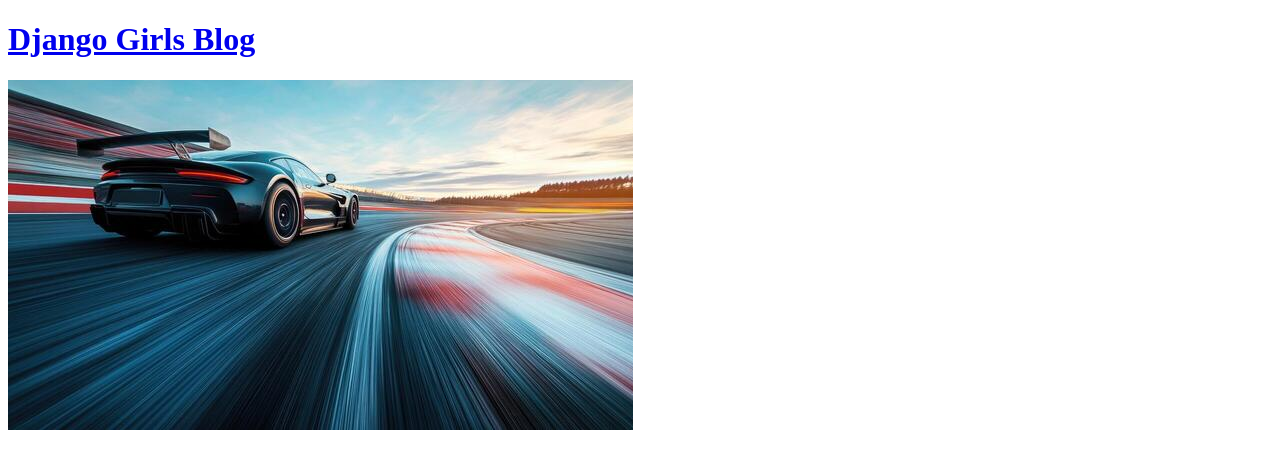
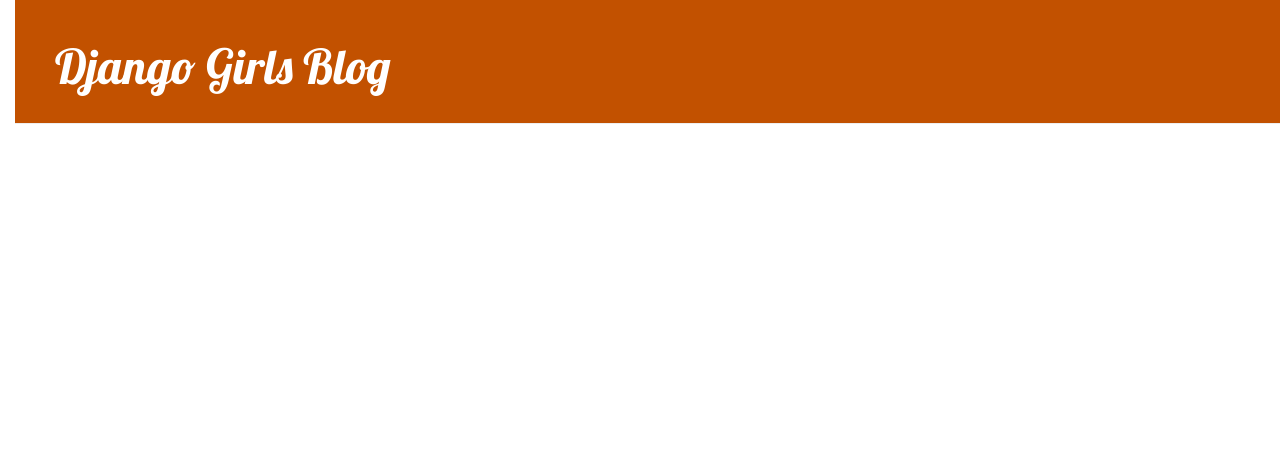
Before and after one commit to Ap14ger/my-first-blog, a Django app: page / in a window 1280 px wide. Shown: the top 469 px of the page. Run offline with Django 5.2, Linux system fonts and the light colour scheme; data that the repository does not hold is empty; some libraries are stand-ins or nearby versions.

Commit message:
se modifico el static y se dio estilos con css

```diff
--- /dev/null
+++ b/blog/static/css/blog.css
@@ -0,0 +1,49 @@
+body{
+    padding-left: 15px;
+}
+
+.page-header{
+    background-color: #c25100;
+    margin-top: 0;
+    padding: 20px 20px 20px 40px;
+}
+.page-header h1, .page-header h1 a, .page-header h1 a:visited, .page-header h1 a:active{
+   color: #ffffff;
+   font-size: 36pt;
+   text-decoration: none;
+}
+
+.content{
+    margin-left: 40px;
+}
+
+h1, h2,h1, h4{
+    font-family: 'Lobster', cursive;
+}
+
+.date{
+    color: #828282;
+}
+
+.save{
+    float: right;
+}
+
+.post-form textarea, .post-form input{
+    width: 100%;
+}
+
+.top-menu, .top-menu:hover, .top-menu:visited{
+    color:#c05858;
+    float:right;
+    font-size: 26pt;
+    margin-right: 20px;
+}
+
+.post{
+    margin-bottom: 70px;
+}
+
+.post h2 a, .post h2 a:visited{
+    color:#000000;
+}
--- a/blog/templates/blog/post_list.html
+++ b/blog/templates/blog/post_list.html
@@ -1,27 +1,44 @@
+{% load static %}
 <!doctype html>
 <html lang="en">
   <head>
     <meta charset="UTF-8" />
     <meta name="viewport" content="width=device-width, initial-scale=1.0" />
     <title>Django Girls blog</title>
-    <style>
-      .parrafo {
-        color: rgb(7, 7, 7);
-      }
-    </style>
+    <link
+      rel="stylesheet"
+      href="//maxcdn.bootstrapcdn.com/bootstrap/3.2.0/css/bootstrap.min.css"
+    />
+    <link
+      rel="stylesheet"
+      href="//maxcdn.bootstrapcdn.com/bootstrap/3.2.0/css/bootstrap-theme.min.css"
+    />
+    <link rel="stylesheet" href="{% static 'css/blog.css' %}" />
+    <link
+      href="//fonts.googleapis.com/css?family=Lobster&subset=latin,latin-ext"
+      rel="stylesheet"
+      type="text/css"
+    />
   </head>
   <body>
-    <div>
+    <div class="page-header">
       <h1><a href="/">Django Girls Blog</a></h1>
-      <img src="/blog/static/imagenes/carro.jpg" alt="" />
     </div>
 
-    {% for post in posts %}
-    <div>
-      <h2><a href="">{{ post.title }}</a></h2>
-      <p>{{ post.text|linebreaksbr }}</p>
-      <p>publicado: {{ post.published_date }}</p>
+    <div class="content container">
+      <div class="row">
+        <div class="col-md-8">
+          {% for post in posts %}
+          <div class="post">
+            <div class="date">
+              <p>publicado: {{ post.published_date }}</p>
+            </div>
+            <h2><a href="">{{ post.title }}</a></h2>
+            <p>{{ post.text|linebreaksbr }}</p>
+          </div>
+          {% endfor %}
+        </div>
+      </div>
     </div>
-    {% endfor %}
   </body>
 </html>
```
